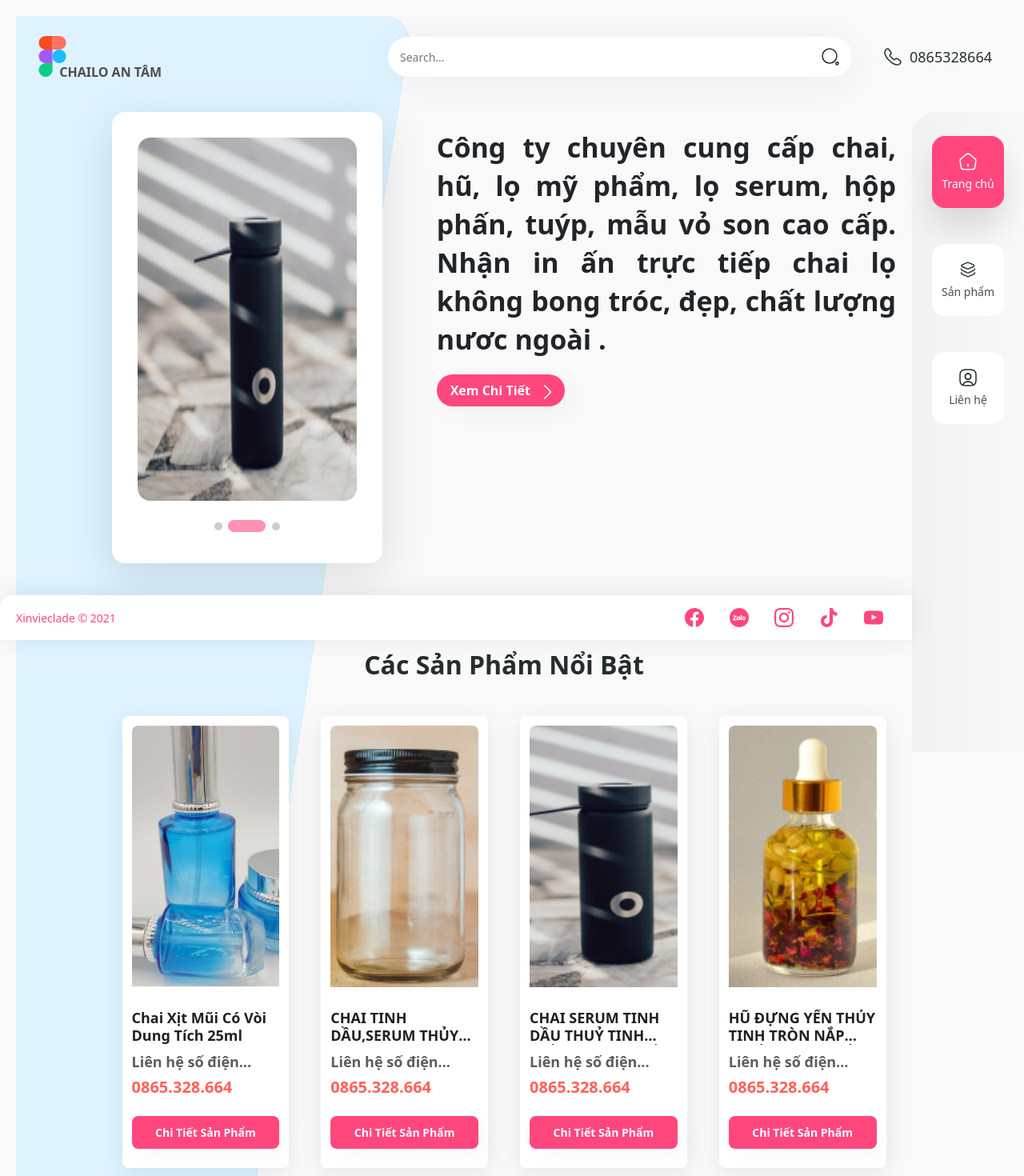
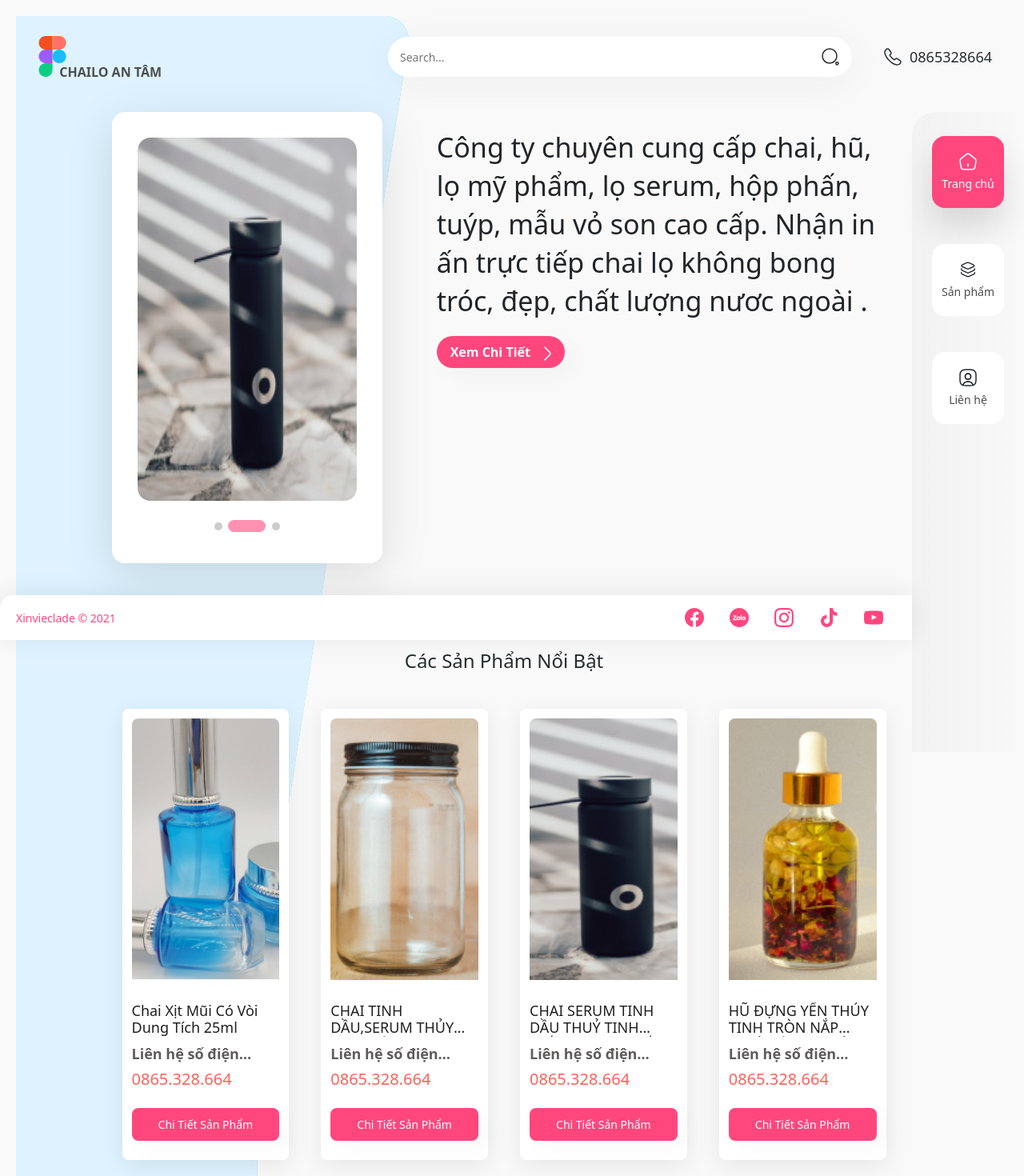
Before and after one commit to trminhphu79/antam-ecommerc, a React (Create React App) app: page / in a window 1280 px wide. Shown: the top 1470 px of the page at 80% size. Built offline with nearby package versions, Linux system fonts and the light colour scheme.

Commit message:
update code and fixbugs
update code and fixbugs

```diff
--- a/src/app/page/common/listProduct/listProduct.scss
+++ b/src/app/page/common/listProduct/listProduct.scss
@@ -18,9 +18,8 @@
       margin-top: 1.6rem;
       & h4 {
         color: #202020;
-        height: 4.4rem;
         font-size: 1.8rem;
-        font-weight: 700;
+        font-weight: 500;
         text-transform: capitalize;
         display: -webkit-box;
         overflow: hidden;
@@ -50,7 +49,7 @@
         & p {
           font-size: 2rem;
           color: var(--price-text);
-          font-weight: 700;
+          font-weight: 500;
           margin: 0;
           height: 3.2rem;
           line-height: 3.2rem;
@@ -61,7 +60,7 @@
         width: 100%;
         font-size: 1.6rem;
         border-radius: 0.8rem;
-        font-weight: 700;
+        font-weight: 500;
       }
     }
   }
--- a/src/app/page/common/styles/listProduct.css
+++ b/src/app/page/common/styles/listProduct.css
@@ -50,7 +50,7 @@ html {
   width: 100%;
   font-size: 1.6rem;
   border-radius: 0.8rem;
-  font-weight: 700;
+  font-weight: 500;
 }
 
 @media (max-width: 1024px) {
--- a/src/app/page/contact/Contact.scss
+++ b/src/app/page/contact/Contact.scss
@@ -1,16 +1,19 @@
 .contact {
   width: 100%;
+  .contact__info{
+
+  }
   &__title {
     margin-top: 40px;
     font-size: 1.8rem;
-    font-weight: bold;
+    font-weight: 500;
     line-height: 2.8rem;
     color: var(--primary-color);
   }
   &__desc {
     margin: 0;
-    font-size: 4rem;
-    font-weight: 900;
+    font-size: 3.5rem;
+    font-weight: 500;
     color: #333333;
   }
   &__content {
@@ -97,7 +100,7 @@
         margin-top: 10px;
         text-align: center;
         font-size: 1.6rem;
-        font-weight: bold;
+        font-weight: 500;
         color: #003f9e;
       }
     }
@@ -117,7 +120,7 @@
 @media (max-width: 46.1875em) {
   .contact {
     &__desc {
-      font-size: 2.6rem;
+      font-size: 2.2rem;
     }
     &__content {
       display: block;
@@ -163,7 +166,7 @@
       }
     }
     &__info {
-      font-size: 1.4rem;
+      font-size: 1.55rem;
       line-height: 2rem;
       margin: 18px 0 40px;
     }
@@ -174,7 +177,7 @@
 @media (min-width: 46.25em) and (max-width: 63.9375em) {
   .contact {
     &__desc {
-      font-size: 2.6rem;
+      font-size: 2.4rem;
     }
     &__content {
       display: block;
--- a/src/app/page/home/Home.scss
+++ b/src/app/page/home/Home.scss
@@ -14,12 +14,13 @@ html {
 }
 
 .home-below h2 {
-    font-size: 3.2rem;
+    font-size: 2.4rem;
     font-weight: bold;
     text-transform: capitalize;
     color: #252D2E;
     text-align: center;
     margin: 10.8rem 0 2.5rem;
+    font-weight: 500;
 }
 
 .home-below .pagination {
--- a/src/app/page/home/slide/slideContent/slideContent.jsx
+++ b/src/app/page/home/slide/slideContent/slideContent.jsx
@@ -6,12 +6,15 @@ import { icons } from "assets/icons/icons-svg";
 export const SlideContent = ({ product }) => {
   return (
     <div className="slide-content">
-      Công ty chuyên cung cấp chai, hũ, lọ mỹ phẩm, lọ serum, hộp phấn, tuýp,
-      mẫu vỏ son cao cấp. Nhận in ấn trực tiếp chai lọ không bong tróc, đẹp,
-      chất lượng nươc ngoài .
+      <span>
+        Công ty chuyên cung cấp chai, hũ, lọ mỹ phẩm, lọ serum, hộp phấn, tuýp,
+        mẫu vỏ son cao cấp. Nhận in ấn trực tiếp chai lọ không bong tróc, đẹp,
+        chất lượng nươc ngoài .
+      </span>
       <Link to={"/lien-he"} className="btn slide-content__btn">
-          Xem chi tiết
-          <i className="slide-content__btn-icon">{icons.iconArrowNext}</i>
+        Xem chi tiết
+        <i className="slide-content__btn-icon">{icons.iconArrowNext}</i>
       </Link>
     </div>
-)};
+  )
+};
--- a/src/app/page/home/slide/slideContent/slideContent.scss
+++ b/src/app/page/home/slide/slideContent/slideContent.scss
@@ -1,10 +1,12 @@
 .slide-content {
   margin: 2rem 0 0 6.8rem;
   width: 864px;
-  font-weight: 900;
+  span {
+    font-weight: 500;
     font-size: 3.4rem;
     line-height: 4.8rem;
     text-align: justify;
+  }
   &__btn {
     margin-top: 2rem;
     padding: 0 2rem;
@@ -12,7 +14,7 @@
     height: 4rem;
     font-size: 1.6rem;
     font-weight: bold;
-    border-radius: 0.8rem ;
+    border-radius: 0.8rem;
     color: #fff;
     background-color: var(--primary-color);
     display: flex;
@@ -26,7 +28,8 @@
       }
     }
     &:hover {
-      background: linear-gradient(0deg, rgba(255, 255, 255, 0.2), rgba(255, 255, 255, 0.2)), linear-gradient(0deg, var(--primary), var(--primary));
+      background: linear-gradient(0deg, rgba(255, 255, 255, 0.2), rgba(255, 255, 255, 0.2)),
+        linear-gradient(0deg, var(--primary), var(--primary));
     }
     &:hover .slide-content__btn-icon {
       transform: translateX(3px);
@@ -41,7 +44,11 @@
   .slide-content {
     margin-left: unset;
     width: 100%;
-    text-align:justify;
+    span {
+      text-align: justify;
+      font-size: 18px;
+      line-height: 3rem;
+    }
     &__btn {
       margin: 2rem auto 0;
     }
--- a/src/app/page/productDetail/productContent/productContent.scss
+++ b/src/app/page/productDetail/productContent/productContent.scss
@@ -34,7 +34,7 @@
       overflow: hidden;
       text-overflow: ellipsis;
       word-break: break-word;
-      font-weight: bold;
+      font-weight: 500;
       color: #252d2e;
       margin: 1.2rem 0;
     }
```
Lines whose indentation alone changed are shown as unchanged.
